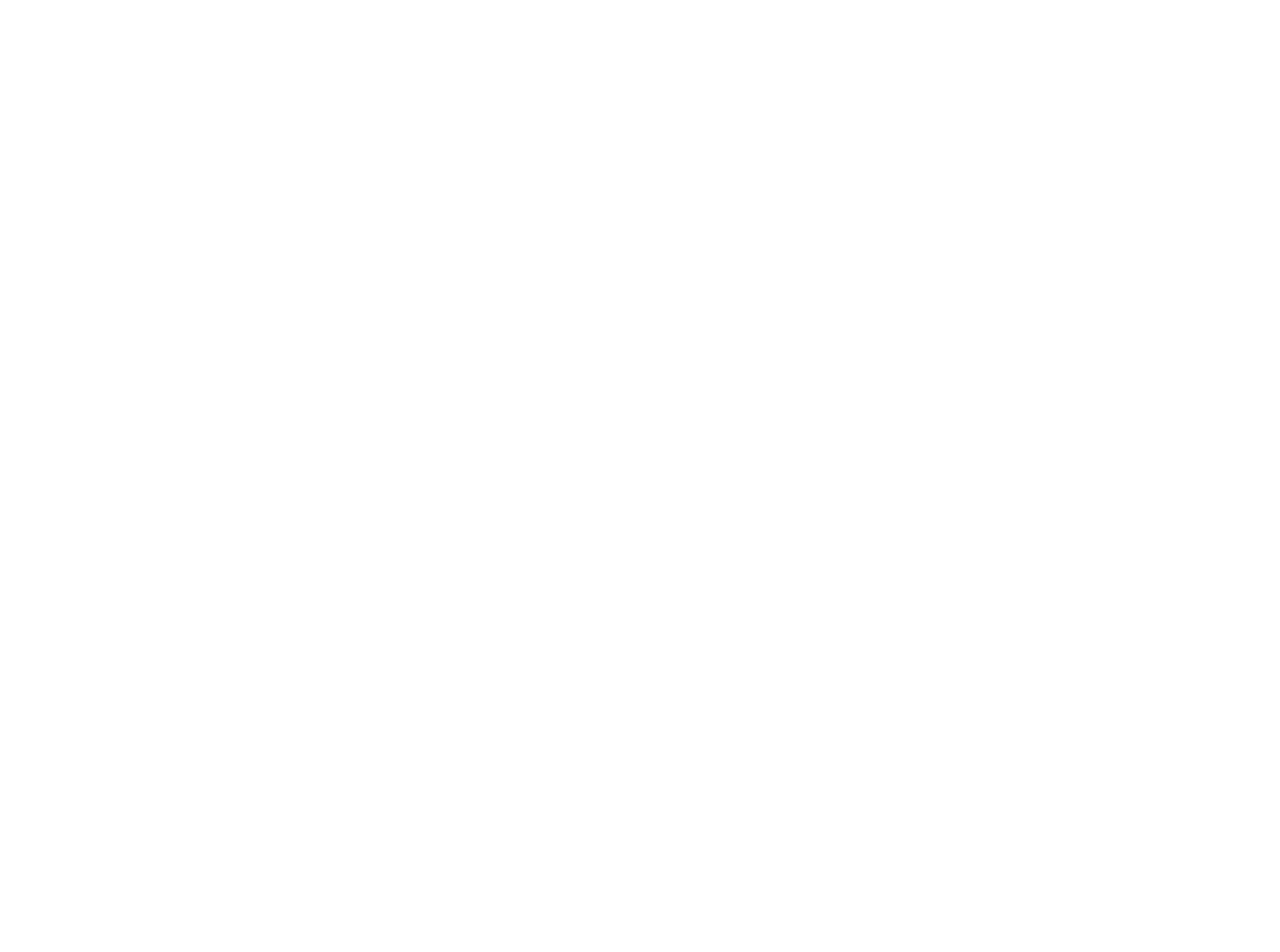
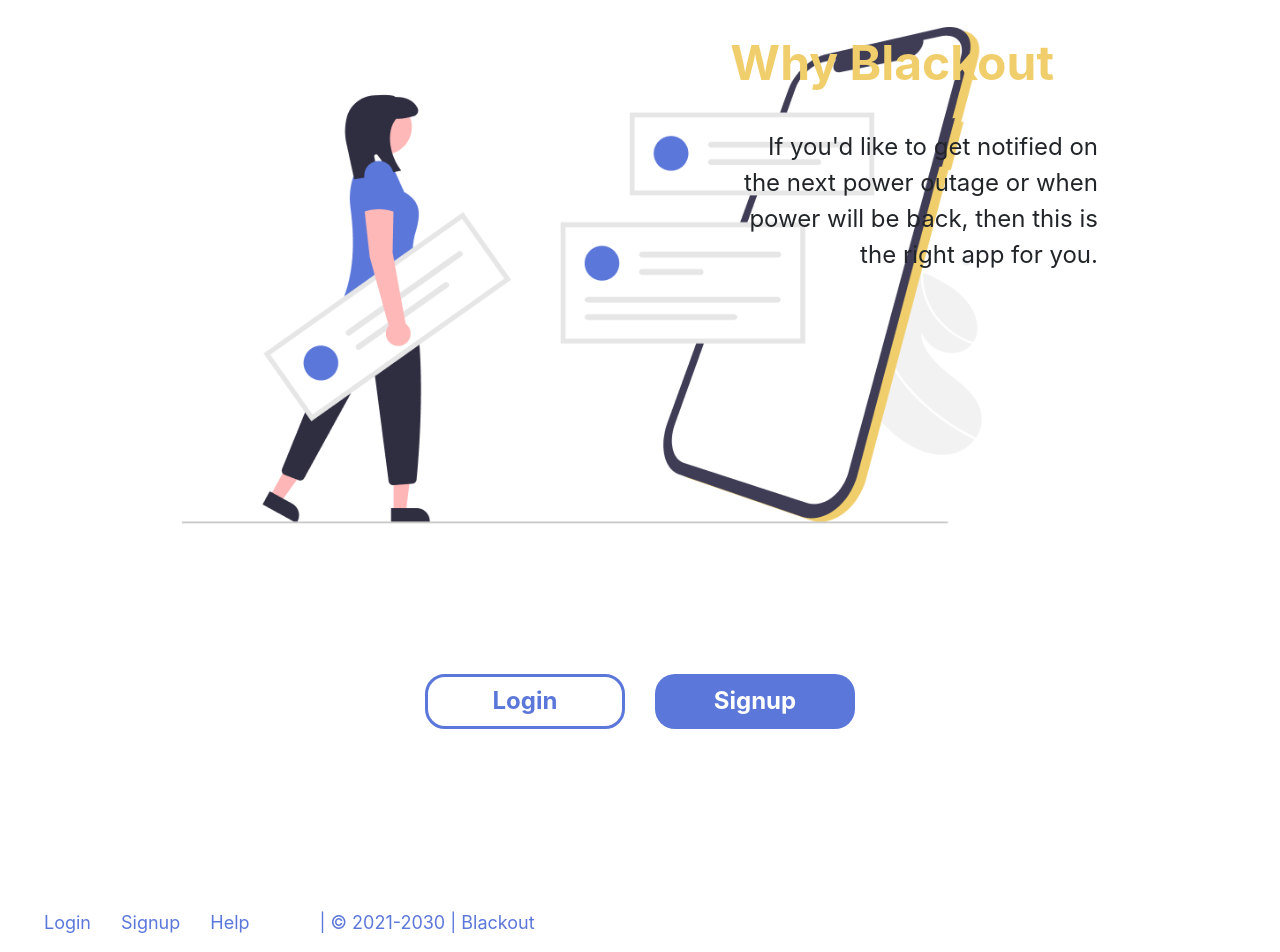
Before and after one commit to ericwafula/black, an Angular app: page / in a window 1280 px wide. Shown: the part 2980-3932 px from the top of the page. Before the commit the page ends 3007 px from the top, so only its background shows below. Built offline with nearby package versions, Linux system fonts and the light colour scheme.

Commit message:
added footer section

```diff
--- a/src/app/footer/footer.component.css
+++ b/src/app/footer/footer.component.css
@@ -0,0 +1,29 @@
+/* Footer menu */
+.text{
+    font-size: 18px;
+    color: #5B77D9;
+    padding-top: 30px;
+    padding-bottom: 30px;
+}
+
+#footer-menu{
+    list-style: none;
+    display: inline-flex;
+    gap: 30px;
+}
+
+#copyright{
+    margin-left: 70px;
+}
+
+.menu-container{
+    display: inline-flex;
+}
+
+li{
+    cursor: pointer;
+}
+
+li:hover{
+    text-decoration: underline;
+}
--- a/src/app/footer/footer.component.html
+++ b/src/app/footer/footer.component.html
@@ -1 +1,13 @@
-<p>footer works!</p>
+<div class="container-fluid">
+    <div class="row text">
+        <div class="col-md-6 menu-container">
+            <ul id="footer-menu">
+                <li>Login</li>
+                <li>Signup</li>
+                <li>Help</li>
+            </ul>
+            <p id="copyright">| © 2021-2030 | Blackout</p>
+        </div>
+        <div class="col-md-6"></div>
+    </div>
+</div>
--- a/src/app/landing-page/landing-page.component.css
+++ b/src/app/landing-page/landing-page.component.css
@@ -138,3 +138,68 @@
     width: 800px;
     margin-bottom: 150px;
 }
+
+/* Blackout section */
+.blackout-section{
+    padding-left: 170px;
+    padding-right: 170px;
+    margin-bottom: 150px;
+}
+
+#blackout-heading{
+    color: #F1CE6C;
+    font-weight: bold;
+    font-size: 48px;
+}
+
+.blackout-text{
+    font-size: 24px;
+    text-align: right;
+    margin-top: 30px;
+}
+
+/* blackout section image */
+#push-notification{
+    width: 800px;
+
+}
+
+/* get started button group */
+.get-started-button-group{
+    margin-bottom: 150px;
+    display: flex;
+    justify-content: center;
+    gap: 30px;
+}
+
+.footer-buttons{
+    width: 200px;
+    height: 55px;
+}
+
+.get-started-login{
+    border: solid #5B77D9 3px;
+    border-radius: 20px;
+    color: #5B77D9;
+    font-size: 24px;
+    font-weight: bold;
+}
+
+.get-started-login:hover{
+    background-color: #5B77D9;
+    color: white;
+}
+
+.get-started-signup{
+    background-color: #5B77D9;
+    color: white;
+    border-radius: 20px;
+    font-size: 24px;
+    font-weight: bold;
+}
+
+.get-started-signup:hover{
+    background-color: white;
+    color: #5B77D9;
+    border: solid #5B77D9 3px;
+}
--- a/src/app/landing-page/landing-page.component.html
+++ b/src/app/landing-page/landing-page.component.html
@@ -59,3 +59,26 @@
 <div class="container-fluid divider-container">
     <div class="divider"></div>
 </div>
+
+<!-- Blackout section -->
+<div class="container-fluid">
+    <div class="row blackout-section">
+        <!-- Hero image -->
+        <div class="col-md-7">
+            <img src="../../assets/Push-notification.png" alt="push notification" id="push-notification">
+        </div>
+        <!-- Hero text -->
+        <div class="col-md-5">
+            <p id="blackout-heading">Why Blackout</p>
+            <p class="blackout-text">If you'd like to get notified on the next power outage or when power will be back, then this is the right app for you.</p>
+        </div>
+    </div>
+    <!-- Get started button group -->
+    <div class="row get-started-button-group">
+        <button class="btn get-started-login footer-buttons">Login</button>
+        <button class="btn get-started-signup footer-buttons">Signup</button>
+    </div>
+</div>
+
+<!-- Footer -->
+<app-footer></app-footer>
```
